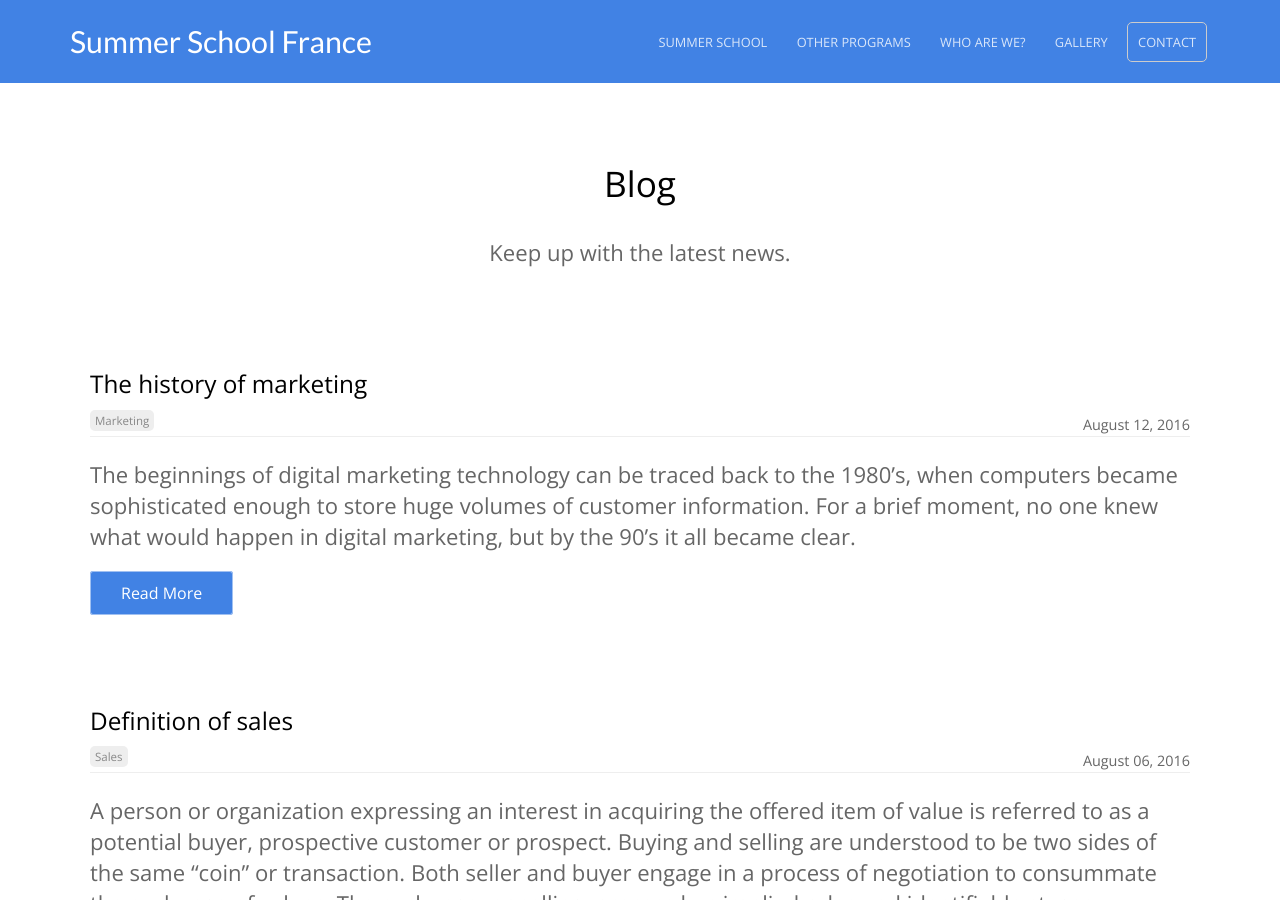
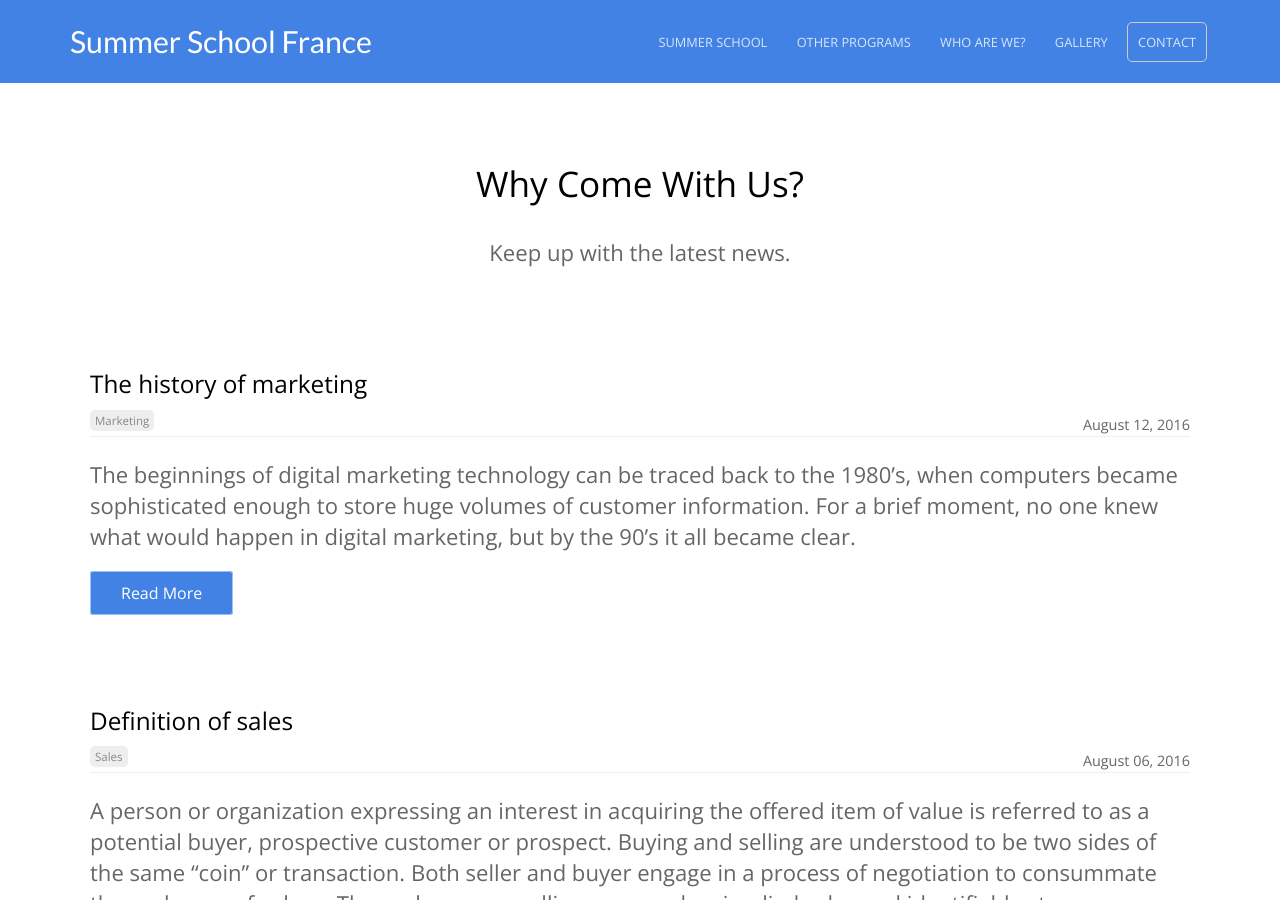
Before and after one commit to baritchie/project1, a Jekyll site: the page built from blog/index.html, in a window 1280 px wide and 900 px high. Built offline with Jekyll 4.4.1, drawn with Linux system fonts in a browser that asks for light colours; the list of posts is cut into pages by our own code.

Commit message:
Updated 'blog/index.html' via CloudCannon

```diff
--- a/blog/index.html
+++ b/blog/index.html
@@ -1,5 +1,5 @@
 ---
-title: Blog
+title: Why Come With Us?
 description: Keep up with the latest news.
 ---
 
```
